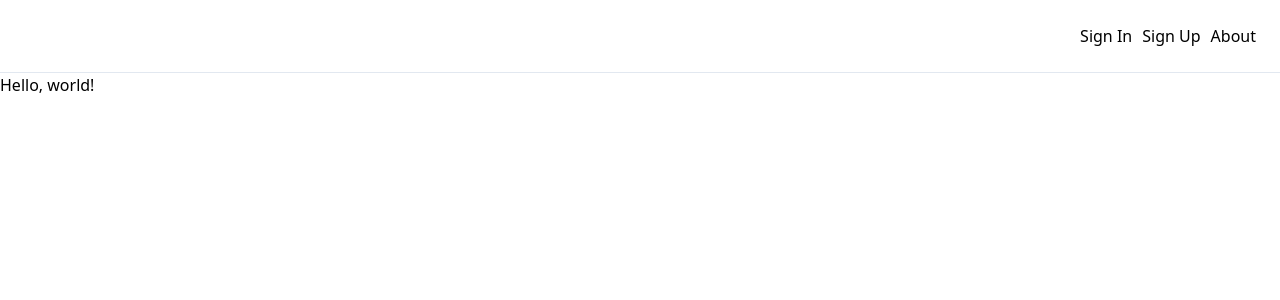
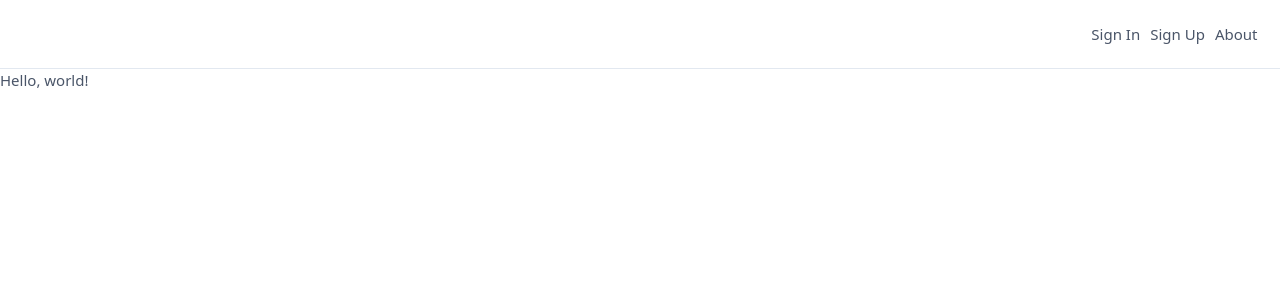
Before and after one commit to fatihcandev/guidemus, a Next.js app: page / in a window 1280 px wide. Shown: the top 300 px of the page. Built offline with nearby package versions, Linux system fonts and the light colour scheme.

Commit message:
add font family

```diff
--- a/styles/app.css
+++ b/styles/app.css
@@ -1,9 +1,10 @@
 html {
-  font-size: 16px;
+  font-size: 15px;
   font-family: 'Inter', -apple-system, BlinkMacSystemFont, 'Segoe UI', 'Roboto',
     'Oxygen', 'Ubuntu', 'Cantarell', 'Fira Sans', 'Droid Sans', 'Helvetica Neue',
     sans-serif;
   line-height: 1.5 /* 2 */;
+  color: #4a5568;
 }
 
 body {
```
